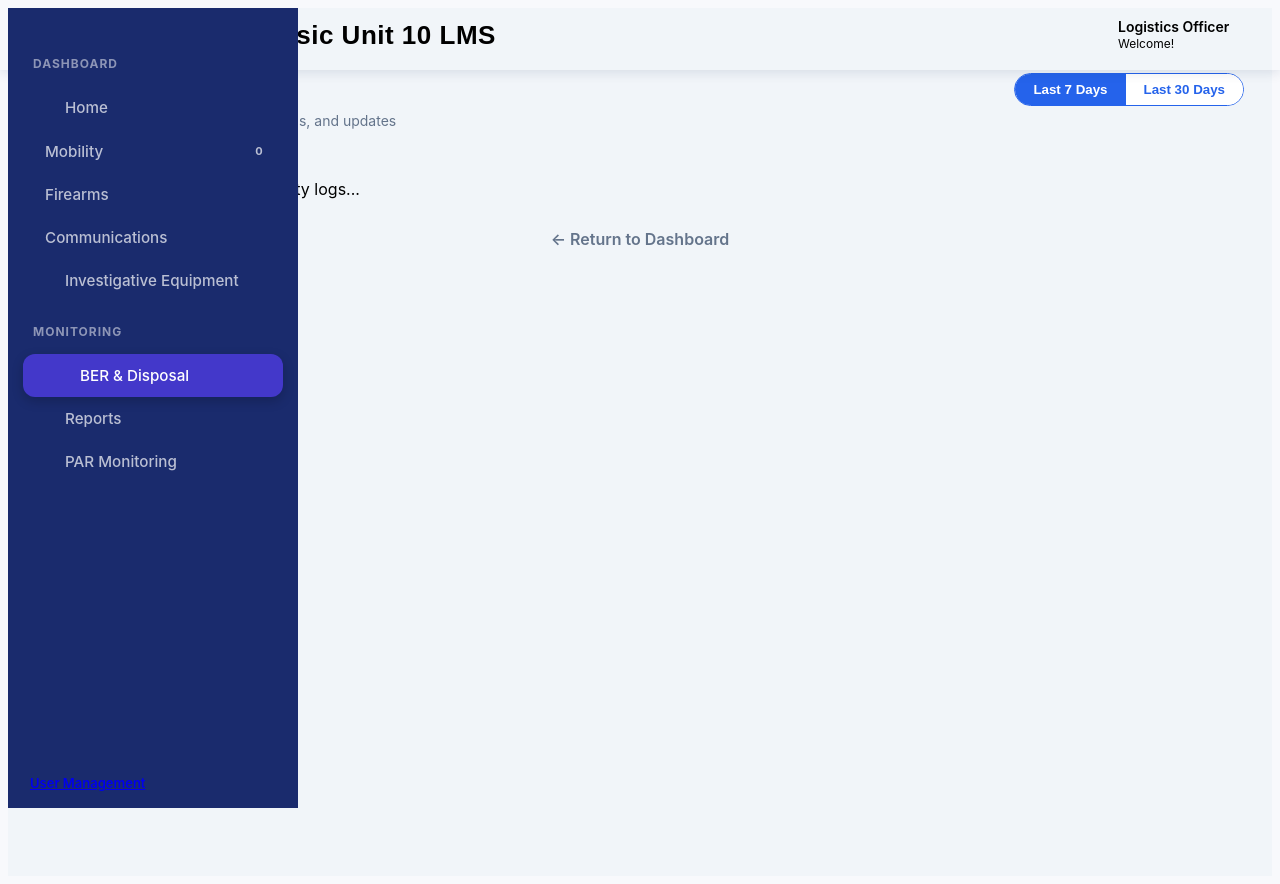
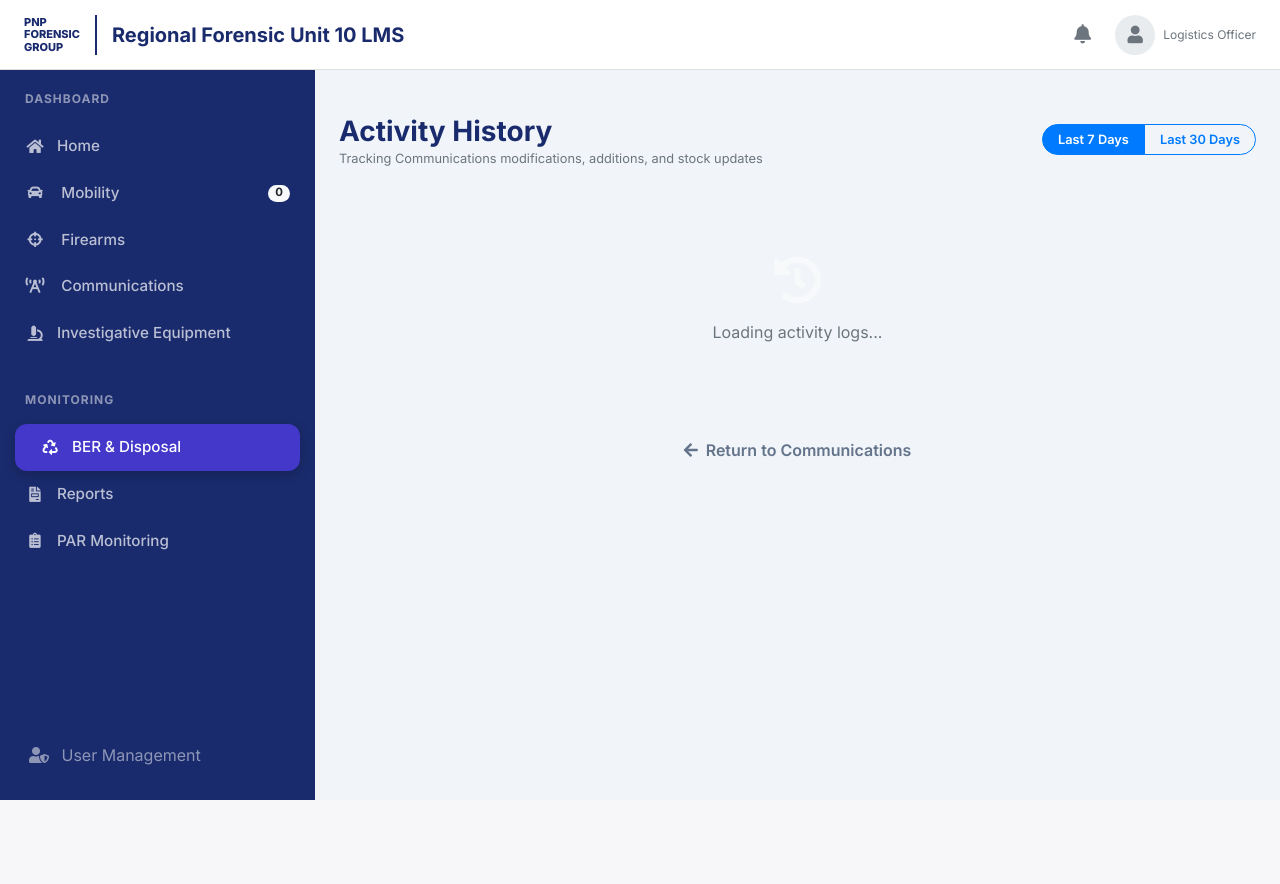
Before and after one commit to 2502-XU-CSCC22A/Region-10-Forensic-Unit---LMS, a Django app: page /communications/reports/ in a window 1280 px wide. After the commit the page ends 800 px from the top, so only its background shows below. Run offline with Django 5.2, Linux system fonts and the light colour scheme; some libraries are stand-ins or nearby versions.

Commit message:
Updated activity_logs.html and sidebar.css

```diff
--- a/communications/static/css/sidebar.css
+++ b/communications/static/css/sidebar.css
@@ -1,23 +1,25 @@
 :root {
   --pnp-blue: #1a237e;
-  --sidebar-width: 290px;
+  --sidebar-width: 315px;
   --figma-active: #4338ca;
 }
 
 body {
   background-color: #f8f9fc;
   overflow-x: hidden;
-  font-family: 'Inter', sans-serif;
+  font-family: "Inter", sans-serif;
 }
 
 #sidebar {
-  width: var(--sidebar-width);
-  height: 100vh;
+  width: 315px;
+  height: calc(100vh - 70px);
   position: fixed;
+  top: 70px;
+  left: 0;
   background: #1a2b6d;
   color: white;
   transition: all 0.3s;
-  z-index: 1000;
+  z-index: 999;
   display: flex;
   flex-direction: column;
   overflow-y: auto;
@@ -54,7 +56,7 @@ body {
   transition: 0.2s;
 }
 
-#sidebar ul li.active>a {
+#sidebar ul li.active > a {
   color: #fff !important;
   background: var(--figma-active);
   border-radius: 12px;
@@ -79,15 +81,11 @@ body {
 .sidebar-item-label {
   flex-grow: 1;
   font-weight: 500;
-  font-family: 'Inter', sans-serif;
-  margin: 0;
 }
 
-.sidebar {
-  width: 280px;
-  min-width: 280px;
-  background-color: #1a237e;
-  height: 100vh;
-  overflow-y: auto;
-  flex-shrink: 0;
+.UM {
+  position: absolute;
+  bottom: 100px;
+  width: 100%;
+  padding: 0px;
 }
--- a/communications/templates/activity_logs.html
+++ b/communications/templates/activity_logs.html
@@ -4,127 +4,167 @@
 
 <head>
   <meta charset="UTF-8">
+  <meta name="viewport" content="width=device-width, initial-scale=1.0">
   <title>Activity Logs</title>
 
   <link rel="stylesheet" href="{% static 'css/sidebar.css' %}">
   <link rel="stylesheet" href="{% static 'css/communications.css' %}">
 
+  <link rel="stylesheet" href="https://maxcdn.bootstrapcdn.com/bootstrap/4.5.2/css/bootstrap.min.css">
+  <link rel="stylesheet" href="https://cdnjs.cloudflare.com/ajax/libs/font-awesome/5.15.4/css/all.min.css">
+
+  <link href="https://fonts.googleapis.com/css2?family=Inter:wght@200;400;500;600;700;800&display=swap"
+    rel="stylesheet">
+  <script src="https://unpkg.com/@phosphor-icons/web"></script>
+
   <style>
-    main {
-      margin-left: 290px;
-      padding: 120px 48px 40px;
+    body {
+      font-family: 'Inter', sans-serif;
       background: #f1f5f9;
-      min-height: 100vh;
+      margin: 0;
+      overflow-x: hidden;
+      color: #1e293b;
     }
 
-    .activity-header {
-      display: flex;
-      justify-content: space-between;
-      align-items: center;
-      margin-bottom: 36px;
+    .navbar-header {
+      height: 70px;
+      background-color: #ffffff;
+      border-bottom: 1px solid #e0e0e0;
+      width: 100%;
+      position: fixed;
+      top: 0;
+      left: 0;
+      z-index: 1000;
     }
 
-    .activity-title h1 {
-      font-family: 'Rajdhani', sans-serif;
-      color: #0d2155;
-      font-size: 34px;
-      margin-bottom: 4px;
+    .header-logo {
+      font-size: 11px;
+      font-weight: 800;
+      line-height: 1.1;
+      color: #1a2b6d;
+      text-transform: uppercase;
     }
 
-    .activity-title p {
-      color: #64748b;
-      font-size: 14px;
+    .header-divider {
+      height: 40px;
+      width: 2px;
+      background-color: #1a2b6d;
+      margin: 0 15px;
     }
 
-    .filter-buttons {
-      display: flex;
-      border: 1px solid #2563eb;
-      border-radius: 999px;
-      overflow: hidden;
-      background: white;
+    .header-title {
+      font-size: 1.25rem;
+      font-weight: 700;
+      color: #1a2b6d;
+      margin: 0;
     }
 
-    .filter-buttons button {
-      border: none;
-      padding: 8px 18px;
-      font-weight: 600;
+    .notification-wrapper i {
+      font-size: 1.2rem;
       cursor: pointer;
-      background: white;
-      color: #2563eb;
     }
 
-    .filter-buttons button.active {
-      background: #2563eb;
-      color: white;
+    .user-avatar {
+      width: 40px;
+      height: 40px;
+      background-color: #e9ecef;
+      border-radius: 50%;
+      font-size: 1.1rem;
     }
 
-    .activity-list {
-      max-width: 900px;
-      margin: 0 auto;
+    .user-name {
+      font-size: 14px;
+      line-height: 1.2;
     }
 
-    .log-card {
-      background: white;
-      border-left: 4px solid #22c55e;
-      padding: 20px 24px;
-      margin-bottom: 18px;
-      box-shadow: 0 2px 8px rgba(0, 0, 0, .08);
-      display: flex;
-      justify-content: space-between;
-      gap: 20px;
+    .user-role {
+      font-size: 12px;
+      line-height: 1;
     }
 
-    .log-card.updated {
-      border-left-color: #2563eb;
+    main {
+      margin-left: 315px;
+      padding: 95px 24px 40px;
+      min-height: 100vh;
+      background: #f1f5f9;
     }
 
-    .log-card.moved {
-      border-left-color: #f97316;
+    .page-title {
+      font-weight: 700;
+      color: #1a2b6d;
+      margin: 20px 0 4px 0;
+      font-size: 28px;
     }
 
-    .log-card.deleted {
-      border-left-color: #ef4444;
+    .filter-btn {
+      font-size: 0.8rem;
+      font-weight: 600;
+      padding: 5px 15px;
+      border-radius: 20px;
     }
 
-    .log-badge {
-      display: inline-block;
-      padding: 4px 10px;
-      border-radius: 999px;
+    .activity-timeline {
+      font-family: 'Inter', sans-serif;
+      width: 100%;
+      margin: 0;
+    }
+
+    .log-card-delete,
+    .log-card-update,
+    .log-card-create,
+    .log-card-moved {
+      border-left: 4px solid #ef4444 !important;
+      border-radius: 3px !important;
+      box-shadow: 0 1px 4px rgba(0, 0, 0, .12) !important;
+      margin-bottom: 16px !important;
+      background: #ffffff;
+    }
+
+    .log-card-delete .card-body,
+    .log-card-update .card-body,
+    .log-card-create .card-body,
+    .log-card-moved .card-body {
+      padding: 22px 34px !important;
+    }
+
+    .asset-id-badge {
+      background-color: #f1f5f9;
+      color: #475569;
+      font-weight: bold;
+      font-size: 12px;
+    }
+
+    .badge-secondary {
+      background-color: #6b7280 !important;
+      color: white;
       font-size: 11px;
-      font-weight: 700;
-      color: white;
-      background: #22c55e;
+    }
+
+    .action-label {
+      font-size: 12px;
+      font-weight: 800;
+      color: #0f172a;
+      text-transform: uppercase;
+      margin-left: 10px;
+    }
+
+    .log-title {
+      font-size: 16px;
+      font-weight: 800;
+      color: #000;
+      margin-bottom: 6px;
+    }
+
+    .log-stock {
+      font-size: 13px;
+      color: #475569;
       margin-bottom: 8px;
     }
 
-    .log-badge.updated {
-      background: #2563eb;
-    }
-
-    .log-badge.moved {
-      background: #f97316;
-    }
-
-    .log-badge.deleted {
-      background: #ef4444;
-    }
-
-    .log-main h3 {
-      font-size: 17px;
-      color: #1e293b;
-      margin-bottom: 5px;
-    }
-
-    .log-main p {
+    .log-time {
       font-size: 13px;
       color: #64748b;
-    }
-
-    .log-date {
-      text-align: right;
-      color: #64748b;
-      font-size: 13px;
-      min-width: 170px;
+      font-weight: 600;
     }
 
     .return-link {
@@ -132,161 +172,89 @@
       text-align: center;
       margin-top: 30px;
       color: #64748b;
+      font-weight: 600;
       text-decoration: none;
-      font-weight: 600;
     }
 
     .return-link:hover {
       color: #2563eb;
+      text-decoration: none;
     }
 
-    header {
-      position: fixed;
-      top: 0;
-      left: 0;
-      right: 0;
-      z-index: 100;
-      height: var(--header-h);
-      background: var(--white);
-      border-bottom: 3px solid var(--accent);
-      display: flex;
-      align-items: center;
-      justify-content: space-between;
-      padding: 0 24px 0 0;
-      box-shadow: 0 2px 12px rgba(13, 33, 85, .12);
+    #sidebar {
+      top: 70px !important;
+      height: calc(100vh - 70px) !important;
+      z-index: 999 !important;
     }
 
-    .header-brand {
-      display: flex;
-      align-items: center;
-      gap: 14px;
-      padding: 0 20px;
-      margin: 8px 20px 8px 12px;
-      border-radius: 6px;
-      height: 54px;
-    }
-
-    .header-logo {
-      width: 46px;
-      height: 46px;
-      background: var(--navy);
-      border-radius: 50%;
-      display: flex;
-      align-items: center;
-      justify-content: center;
-      color: #fff;
-      font-family: 'Rajdhani', sans-serif;
-      font-size: 9px;
-      font-weight: 700;
-      text-align: center;
-      line-height: 1.1;
-      padding: 4px;
-      letter-spacing: .5px;
-    }
-
-    .header-title {
-      font-family: 'Rajdhani', sans-serif;
-      font-size: 26px;
-      font-weight: 700;
-      color: var(--navy);
-      letter-spacing: .5px;
-    }
-
-    .header-user {
-      display: flex;
-      align-items: center;
-      gap: 12px;
-      border-radius: 8px;
-      padding: 8px 16px;
-      min-width: 170px;
-    }
-
-    .user-avatar {
-      width: 36px;
-      height: 36px;
-      background: var(--bg);
-      border-radius: 50%;
-      border: 2px solid var(--border);
-    }
-
-    .user-info {
-      line-height: 1.3;
-    }
-
-    .user-role {
-      font-weight: 600;
-      font-size: 14px;
-      color: var(--accent);
-    }
-
-    .user-greet {
-      font-size: 12px;
-      color: var(--muted);
-    }
-
-    .layout {
-      display: flex;
-      padding-top: var(--header-h);
-      min-height: 100vh;
+    .navbar-header {
+      top: 0 !important;
+      left: 0 !important;
+      width: 100% !important;
+      z-index: 1000 !important;
     }
 
     main {
-      margin-left: var(--sidebar-w);
-      flex: 1;
-      padding: 28px 28px 40px;
-    }
-
-    ::-webkit-scrollbar {
-      width: 6px;
-      height: 6px;
-    }
-
-    ::-webkit-scrollbar-track {
-      background: var(--bg);
-    }
-
-    ::-webkit-scrollbar-thumb {
-      background: #cbd5e1;
-      border-radius: 3px;
+      margin-left: 315px !important;
+      padding: 95px 24px 40px !important;
     }
   </style>
 </head>
 
 <body>
-  <header>
-    <div class="header-brand">
-      <div class="header-logo">PNP<br>FORENSIC<br>GROUP</div>
-      <span class="header-title">Regional Forensic Unit 10 LMS</span>
+
+  <header class="navbar-header d-flex align-items-center justify-content-between px-4">
+    <div class="header-brand d-flex align-items-center">
+      <div class="header-logo">
+        PNP<br>FORENSIC<br>GROUP
+      </div>
+      <div class="header-divider"></div>
+      <h1 class="header-title">Regional Forensic Unit 10 LMS</h1>
     </div>
-    <div class="header-user">
-      <div class="user-avatar"></div>
-      <div class="user-info">
-        <div class="user-role">Logistics Officer</div>
-        <div class="user-greet">Welcome!</div>
+
+    <div class="header-user d-flex align-items-center">
+      <div class="notification-wrapper mr-4">
+        <i class="fas fa-bell text-muted"></i>
+      </div>
+
+      <div class="profile-group d-flex align-items-center">
+        <div class="user-avatar d-flex align-items-center justify-content-center">
+          <i class="fas fa-user text-muted"></i>
+        </div>
+        <div class="user-text ml-2">
+          <div class="user-name font-weight-bold text-dark">
+            {{ user.get_full_name|default:user.username }}
+          </div>
+          <div class="user-role text-muted">Logistics Officer</div>
+        </div>
       </div>
     </div>
   </header>
+
   {% include 'sidebar.html' %}
 
   <main>
-    <div class="activity-header">
-      <div class="activity-title">
-        <h1>Activity History</h1>
-        <p>Tracking system modifications, additions, and updates</p>
+    <div class="d-flex justify-content-between align-items-center mb-4">
+      <div>
+        <h3 class="page-title mb-0">Activity History</h3>
+        <p class="text-muted small">Tracking Communications modifications, additions, and stock updates</p>
       </div>
 
-      <div class="filter-buttons">
-        <button class="active">Last 7 Days</button>
-        <button>Last 30 Days</button>
+      <div class="btn-group">
+        <button class="btn filter-btn btn-primary">Last 7 Days</button>
+        <button class="btn filter-btn btn-outline-primary">Last 30 Days</button>
       </div>
     </div>
 
-    <div class="activity-list" id="activityLogList">
-      <p>Loading activity logs...</p>
+    <div class="activity-timeline" id="activityLogList">
+      <div class="text-center py-5">
+        <i class="fas fa-history fa-3x text-light mb-3"></i>
+        <p class="text-muted">Loading activity logs...</p>
+      </div>
     </div>
 
     <a href="{% url 'communications_list' %}" class="return-link">
-      ← Return to Dashboard
+      <i class="fas fa-arrow-left mr-1"></i> Return to Communications
     </a>
   </main>
 
@@ -297,16 +265,6 @@
       "https://vamjajitzyspdyfxisac.supabase.co",
       "sb_publishable_mTj-PK3WV3ZPqGOii548Ng_EXvssL54"
     );
-
-    function getLogType(action) {
-      const text = action.toLowerCase();
-
-      if (text.includes("moved") || text.includes("ber")) return "moved";
-      if (text.includes("deleted")) return "deleted";
-      if (text.includes("updated")) return "updated";
-
-      return "created";
-    }
 
     function formatDate(dateString) {
       const date = new Date(dateString);
@@ -323,34 +281,69 @@
 
       if (error) {
         console.error(error);
-        list.innerHTML = "<p>Failed to load activity logs.</p>";
+        list.innerHTML = `
+          <div class="text-center py-5">
+            <i class="fas fa-exclamation-circle fa-3x text-danger mb-3"></i>
+            <p class="text-muted">Failed to load activity logs.</p>
+          </div>
+        `;
         return;
       }
 
       if (!data || data.length === 0) {
-        list.innerHTML = "<p>No activity logs yet.</p>";
+        list.innerHTML = `
+          <div class="text-center py-5">
+            <i class="fas fa-history fa-3x text-light mb-3"></i>
+            <p class="text-muted">No activity logs found.</p>
+          </div>
+        `;
         return;
       }
 
-      list.innerHTML = data.map(log => {
-        const type = getLogType(log.action);
+      list.innerHTML = data.map(log => `
+        <div class="card shadow-sm log-card-delete">
+          <div class="card-body">
+            <div class="d-flex justify-content-between align-items-start">
 
-        return `
-        <div class="log-card ${type}">
-          <div class="log-main">
-            <span class="log-badge ${type}">${log.action}</span>
-            <h3>${log.details || "Activity recorded"}</h3>
-            <p>Action performed by system administrator.</p>
-          </div>
+              <div>
+                <div class="d-flex align-items-center mb-2">
+                  <span class="badge asset-id-badge mr-2">
+                    ID: ${log.communication_id ?? "-"}
+                  </span>
 
-          <div class="log-date">
-            <div>${formatDate(log.created_at)}</div>
-            <div>Old Stock: ${log.old_stock ?? "-"}</div>
-            <div>New Stock: ${log.new_stock ?? "-"}</div>
+                  <span class="badge badge-pill badge-secondary">
+                    communications
+                  </span>
+
+                  <span class="action-label">
+                    ${log.action || "Activity"}
+                  </span>
+                </div>
+
+                <div class="log-title">
+                  ${log.details || "Activity recorded"}
+                </div>
+
+                <p class="log-stock">
+                  Old Stock: ${log.old_stock ?? "-"} &nbsp; | &nbsp;
+                  New Stock: ${log.new_stock ?? "-"}
+                </p>
+
+                <small class="text-muted">
+                  Action by: System Administrator
+                </small>
+              </div>
+
+              <div class="text-right">
+                <span class="log-time text-nowrap">
+                  <i class="far fa-clock"></i> ${formatDate(log.created_at)}
+                </span>
+              </div>
+
+            </div>
           </div>
         </div>
-      `;
-      }).join("");
+      `).join("");
     }
 
     document.addEventListener("DOMContentLoaded", loadActivityLogs);
```
